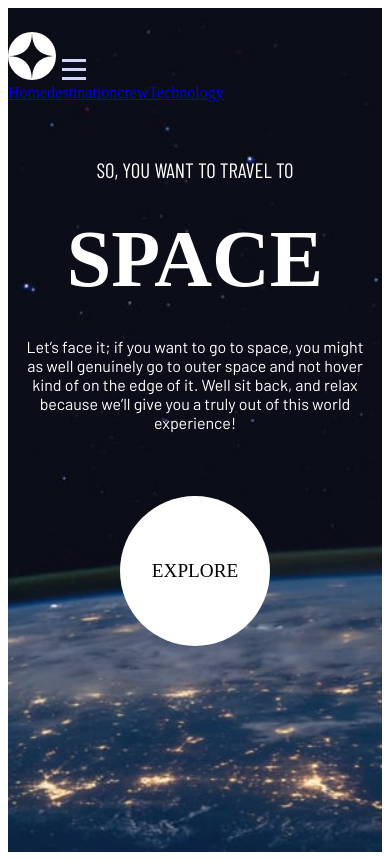
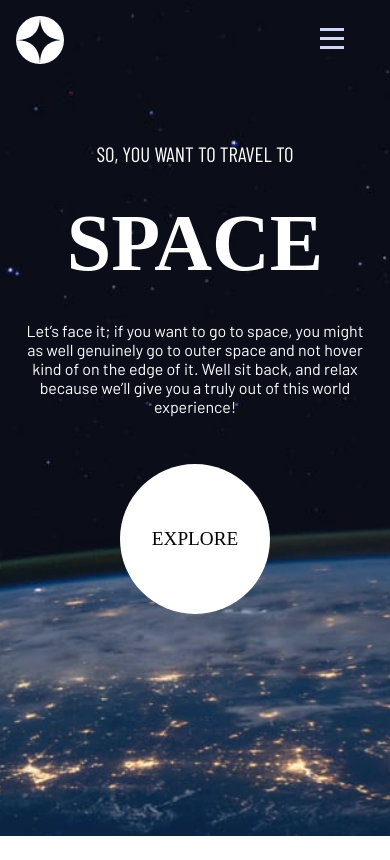
Before and after one commit to Makita7/space-tourism-site, a Vue app: page / in a window 390 px wide. Built offline with nearby package versions, Linux system fonts and the light colour scheme; a web font is replaced by a local one.

Commit message:
navbar cellphone

```diff
--- a/index.html
+++ b/index.html
@@ -2,7 +2,7 @@
 <html lang="en">
   <head>
     <meta charset="UTF-8" />
-    <link rel="icon" href="/favicon.png" />
+    <link rel="icon" href="/favicon.ico" />
     <meta name="viewport" content="width=device-width, initial-scale=1.0" />
     <title>Space Tourism</title>
   </head>
--- a/src/App.vue
+++ b/src/App.vue
@@ -4,14 +4,18 @@ import NavBar from "./components/NavBar.vue";
 </script>
 
 <template>
-  <header>
-    <NavBar/>
-  </header>
-  <RouterView />
+  <body>
+    <header>
+      <NavBar/>
+    </header>
+    <RouterView />
+  </body>
 </template>
 
 <style scoped>
-
+  body{
+    margin: -1rem !important;
+  }
 </style>
 
 <!-- how to make background image change depending on resolution -->
--- a/src/components/NavBar.vue
+++ b/src/components/NavBar.vue
@@ -1,20 +1,34 @@
 
 <script setup>
     import { RouterLink } from "vue-router";
+    import { ref } from 'vue'
+
+    const OpenNav = ref(false);
+    const ToggleNav = () => {
+        OpenNav.value = !OpenNav.value;
+    }
+
 </script>
 
 
 <template>
     <header>
-        <img alt="logo" src='../assets/shared/logo.svg' />
-        <button>
-            <img alt="logo" src='../assets/shared/icon-hamburger.svg' />
+        <RouterLink to="/">
+            <img class="logo" alt="logo" src='../assets/shared/logo.svg' />
+        </RouterLink>
+        <button @click="ToggleNav">
+            <img alt="menu icon" src='../assets/shared/icon-hamburger.svg'  />
         </button>
-        <nav>
-            <RouterLink to="/">Home</RouterLink>
-            <RouterLink to="/destination">destination</RouterLink>
-            <RouterLink to="/crew">crew</RouterLink>
-            <RouterLink to="/technology" >Technology</RouterLink>
+        <nav v-if="OpenNav">
+            <button class="close" @click="ToggleNav" >
+                <img alt="close button" src="../assets/shared/icon-close.svg" @click="!OpenNav" />
+            </button>
+            <div class="navW">
+                <RouterLink to="/"><b>00</b> Home</RouterLink>
+                <RouterLink to="/destination"><b>01</b> destination</RouterLink>
+                <RouterLink to="/crew"><b>02</b> crew</RouterLink>
+                <RouterLink to="/technology" ><b>04</b> Technology</RouterLink>
+            </div>
         </nav>
     </header>
 </template>
@@ -24,9 +38,43 @@
     header{
         margin-top: 1.5rem;
         position: absolute;
+        width: 100%;
     }
     button{
         background-color: rgba(240, 248, 255, 0);
         border: 0px;
+        margin-right: 2rem;
+        margin-top: 0.7rem;
+        float: right;
+    }
+    .logo{
+        margin-left: 1.5rem;
+    }
+    /* cellphone nav make a sub component */
+    nav {
+        height: 100vh;
+        width: 65%;
+        background-color: rgb(255 255 255 / 4%);
+        backdrop-filter: blur(25px);
+        position: fixed;
+        top: 0;
+        right: 0;
+    }
+    .navW{
+        display: grid;
+        margin: 2rem;
+        margin-top: 6rem;
+    }
+    nav a{
+        font-family: var(--BarlowC);
+        color: white;
+        padding-bottom: 1.5rem;
+        text-decoration: none;
+        text-transform: uppercase;
+        font-size: 1.3rem;
+        font-weight: 300;
+    }
+    .close{
+        margin-top: 2rem;
     }
 </style>
--- a/src/pages/HomePage.vue
+++ b/src/pages/HomePage.vue
@@ -56,8 +56,8 @@
     margin-bottom: 0;
   }
   .description{
-    padding: 0 1.1rem;
+    padding: 0 1.8rem;
     font-family: var(--Barlow);
-    margin-bottom: 4rem;
+    margin-bottom: 3rem;
   }
 </style>
```
Also changed, not shown: public/favicon.png (deleted), 1 other file (tests, documents, lock files or other folders).
